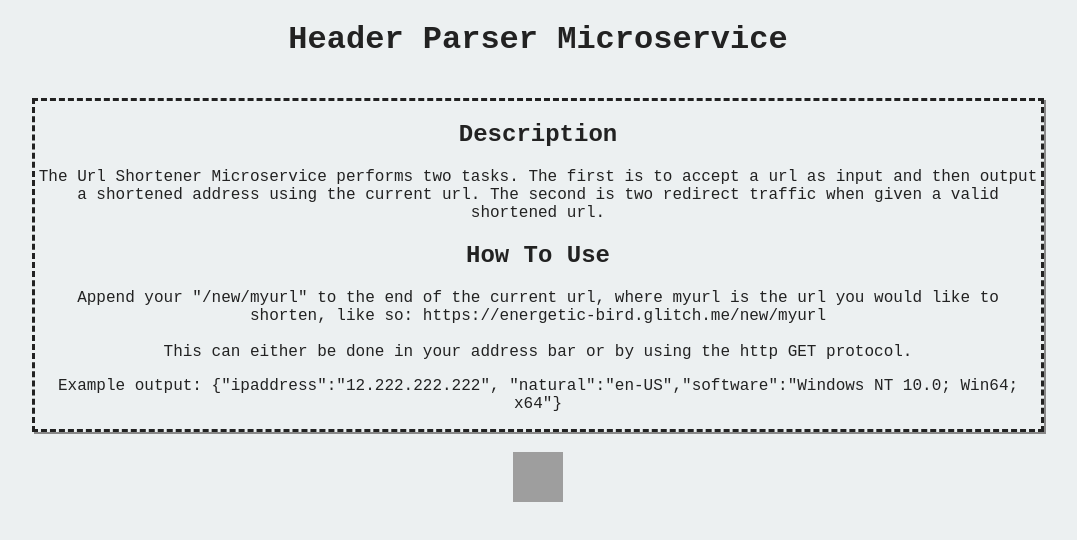
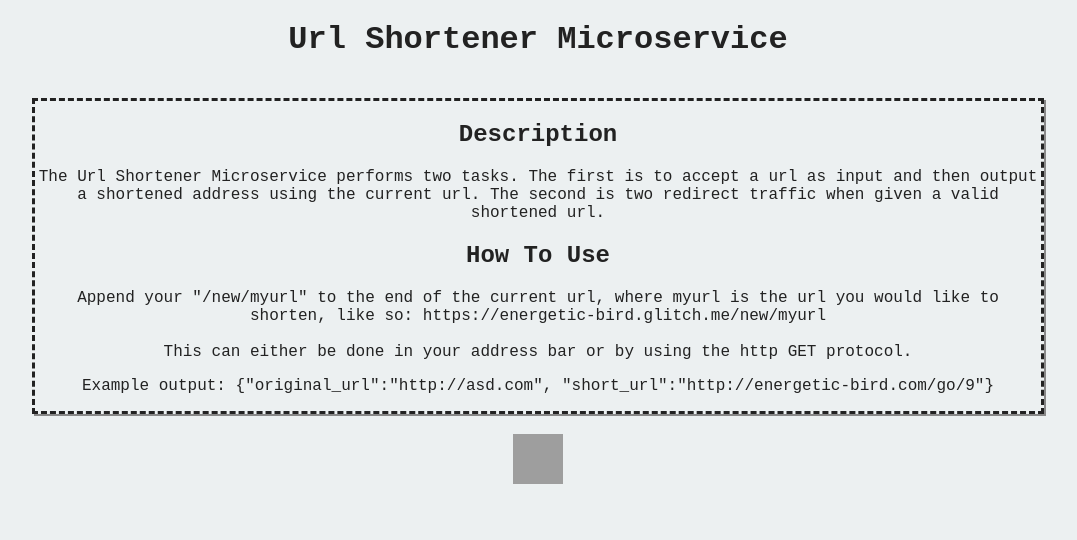
Before and after one commit to rmweir/URLShortenerMicroservice, a website: page views/index.html in a window 1280 px wide. Shown: the whole page, without its empty margins (102-1179 px from the left). Drawn offline with Linux system fonts and the light colour scheme; grey boxes are pictures that could not be loaded.

Commit message:
fixed some of the html body. was providing incorrect example url

```diff
--- a/views/index.html
+++ b/views/index.html
@@ -2,26 +2,26 @@
 <html>
 
    <head>
-      <title>Header Parser Microservice</title>
+      <title>Url Shortener Microservice</title>
       <link rel="shortcut icon" href="https://avatars2.githubusercontent.com/u/19376037?s=460&v=4" type="image/x-icon"/>
       <link href="https://fonts.googleapis.com/css?family=Roboto" rel="stylesheet" type="text/css">
       <link href="/public/style.css" rel="stylesheet" type="text/css">
    </head>
 
    <body>
-	<h1>Header Parser Microservice</h1>
+	<h1>Url Shortener Microservice</h1>
       <div class="boxed container">
          <h2>Description</h2>
          <p> The Url Shortener Microservice performs two tasks. The first is to accept a url as input and then output a shortened address using the current url. The second is two redirect traffic when given a valid shortened url. <br></p>
 	 <h2>How To Use</h2>
 	 <p>Append your "/new/myurl" to the end of the current url, where myurl is the url you would like to shorten, like so: https://energetic-bird.glitch.me/new/myurl <br>   <br>
 	    This can either be done in your address bar or by using the http GET protocol.
-	 <p>Example output: {"ipaddress":"12.222.222.222", "natural":"en-US","software":"Windows NT 10.0; Win64; x64"}</p>
+	 <p>Example output: {"original_url":"http://asd.com", "short_url":"http://energetic-bird.com/go/9"}</p>
 
 
 
       </div>
-      <a href="https://github.com/rmweir/HeaderParserMicroservice">
+      <a href="://github.com/rmweir/URLShortenerMicroservice">
             <img src="https://cdn4.iconfinder.com/data/icons/iconsimple-logotypes/512/github-512.png" alt="Microservice Repo" height="50" width="50">
       </a>
    </body>
```
